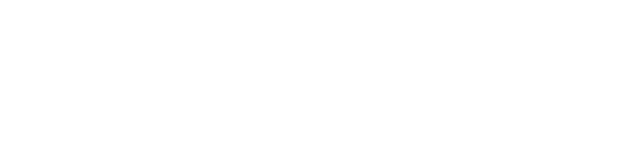
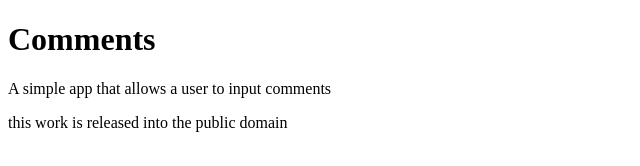
Before and after one commit to SirUgoh/add_comment, a plain HTML site: page index.html in a window 1280 px wide. Shown: the whole page, without its empty margins (0-640 px from the left). Drawn offline with nearby package versions, Linux system fonts and the light colour scheme.

Commit message:
Add new index.html contents to repo

```diff
--- a/index.html
+++ b/index.html
@@ -4,11 +4,33 @@
     <meta charset="UTF-8">
     <meta name="viewport" content="width=device-width, initial-scale=1.0">
     <meta http-equiv="X-UA-Compatible" content="ie=edge">
-    <title>Interative</title>
+    <title>A Simple App</title>
     <link rel="stylesheet" href="style.css">
 </head>
 <body>
+    <header>
+        <h1>Comments</h1>
+        <p>A simple app that allows a user to input comments</p>
 
+    </header>
+
+    <main>
+        <!-- note that we use a dash here for our CSS class name
+        that contains multiple words, that's a CSS convention-->
+
+        <section class="comment-input">
+
+        </section>
+
+        <section class="comments">
+
+        </section>
+
+        <footer>
+            <p>this work is released into the public domain</p>
+
+        </footer>
+    </main>
 
 
 
```
